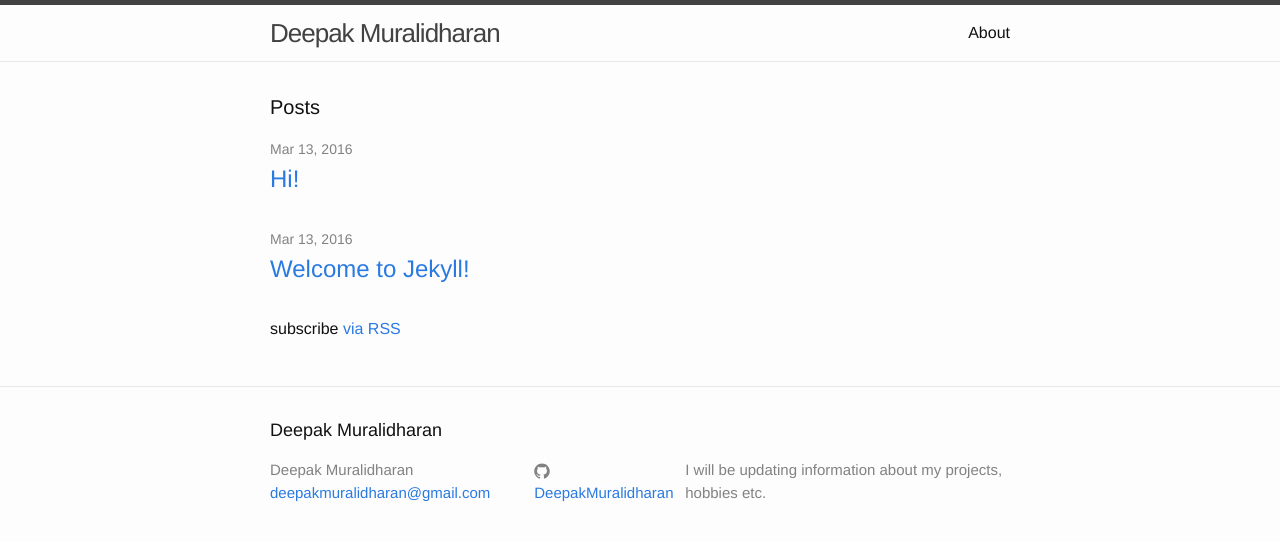
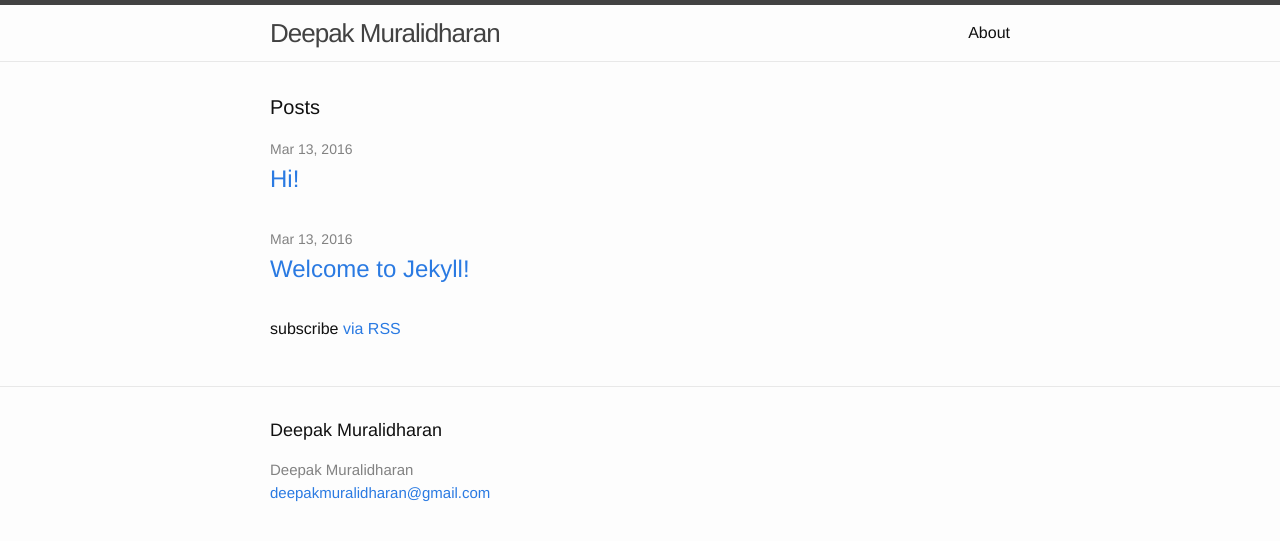
Before and after one commit to DeepakMuralidharan/blog, a Jekyll site: the page built from index.html, in a window 1280 px wide. Shown: the top 541 px of the page. Built offline with Jekyll 4.4.1, drawn with Linux system fonts in a browser that asks for light colours.

Commit message:
changed config

```diff
--- a/_config.yml
+++ b/_config.yml
@@ -9,11 +9,8 @@
 title: Deepak Muralidharan
 email: deepakmuralidharan@gmail.com
 description: > # this means to ignore newlines until "baseurl:"
-  I will be updating information about my projects, hobbies etc.
 baseurl: "/blog" # the subpath of your site, e.g. /blog
-url: "http://deepakmuralidharan.com"
-url: "https://www.facebook.com/EmDee2308" # the base hostname & protocol for your site
-github_username:  DeepakMuralidharan
+# the base hostname & protocol for your site
 
 # Build settings
 markdown: kramdown
```
